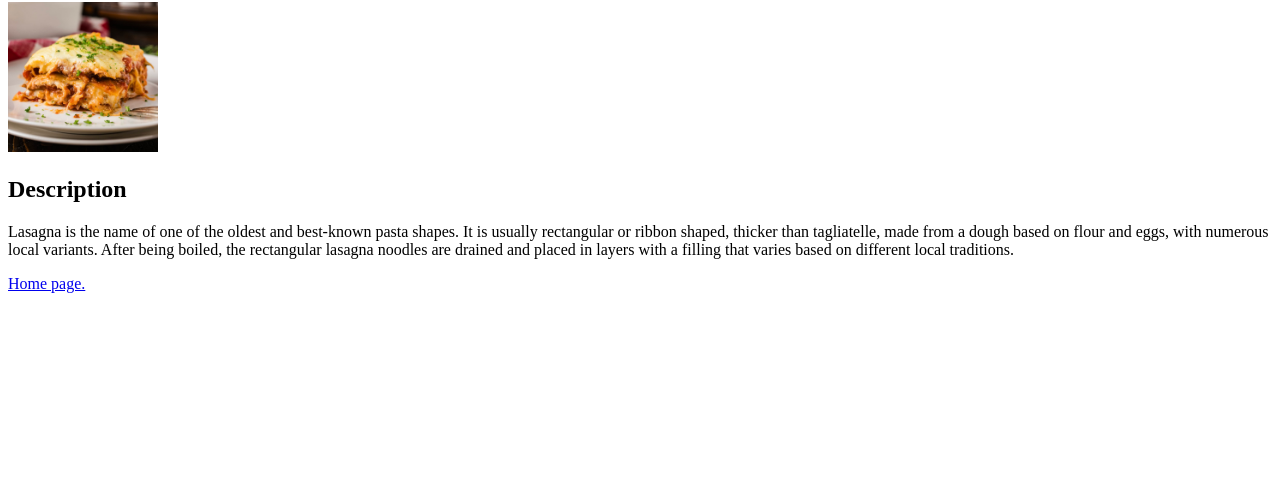
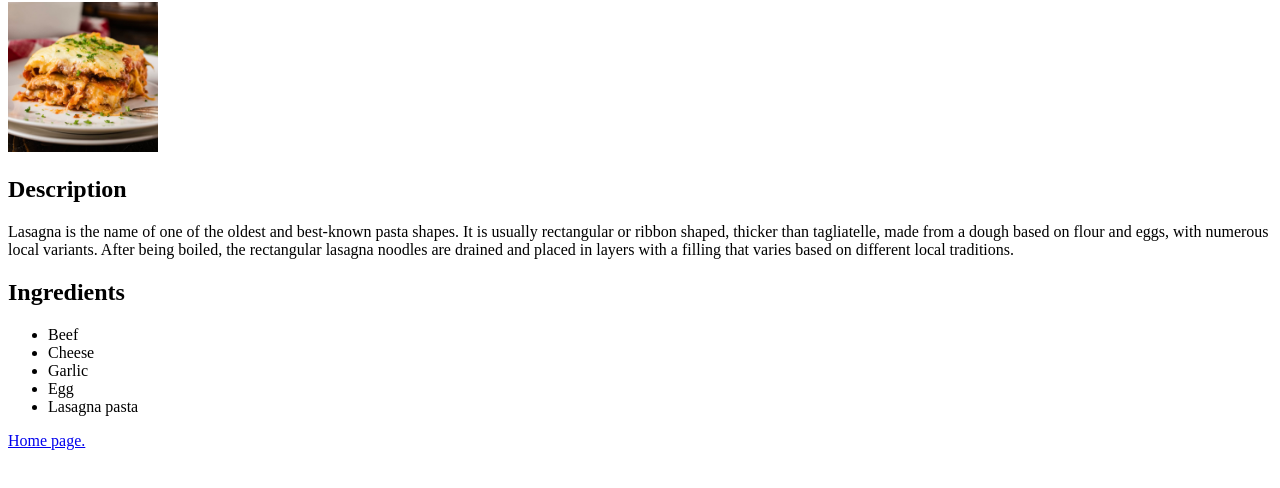
Before and after one commit to vaskogogo88/odin-recipes, a plain HTML site: page recipes/lasagna.html in a window 1280 px wide. Shown: the part 78-566 px from the top of the page. Drawn offline with Linux system fonts and the light colour scheme.

Commit message:
Add lasagna ingredients

```diff
--- a/recipes/lasagna.html
+++ b/recipes/lasagna.html
@@ -20,6 +20,15 @@
             varies based on different local traditions.
         </p>
 
+        <h2>Ingredients</h2>
+        <ul>
+            <li>Beef</li>
+            <li>Cheese</li>
+            <li>Garlic</li>
+            <li>Egg</li>
+            <li>Lasagna pasta</li>
+        </ul>
+
         <!-- Add link to index.html page -->
         <a href="../index.html" target="_self" rel="noreferrer">Home page.</a>
     </body>
```
